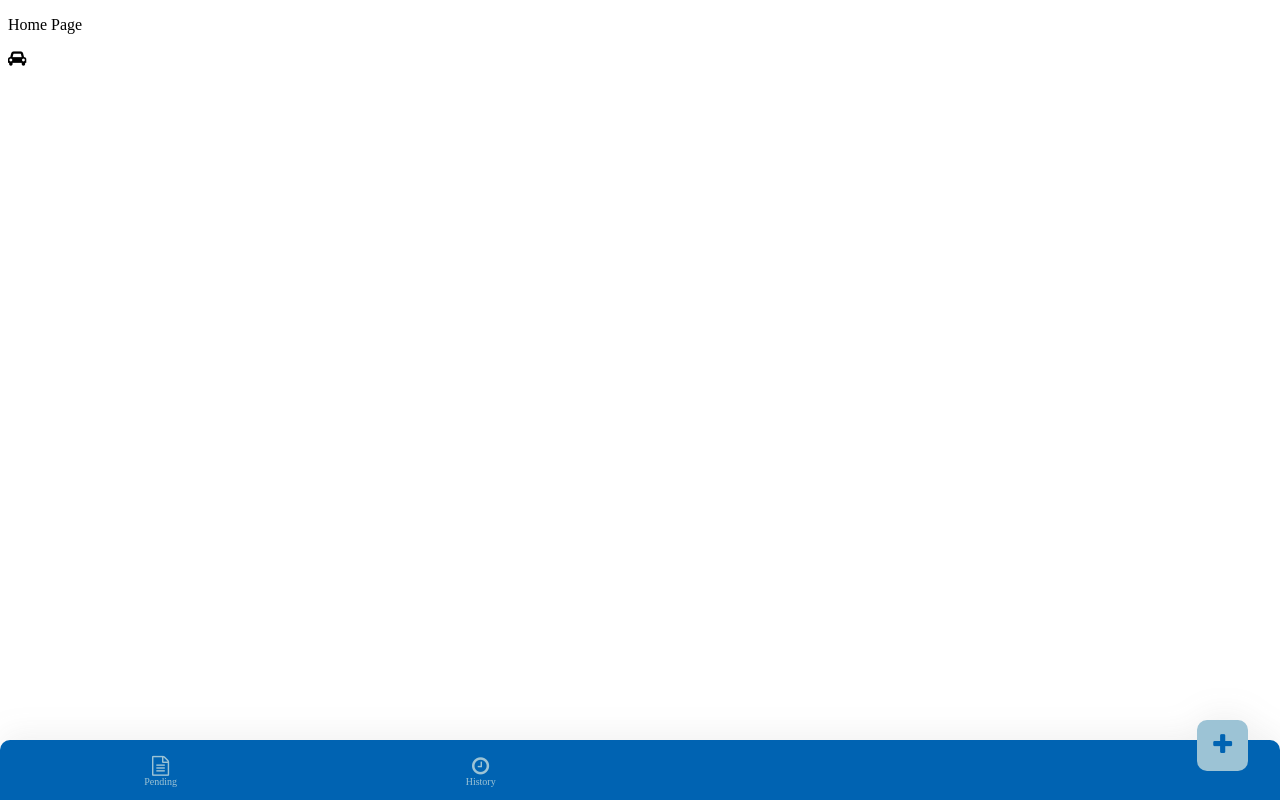
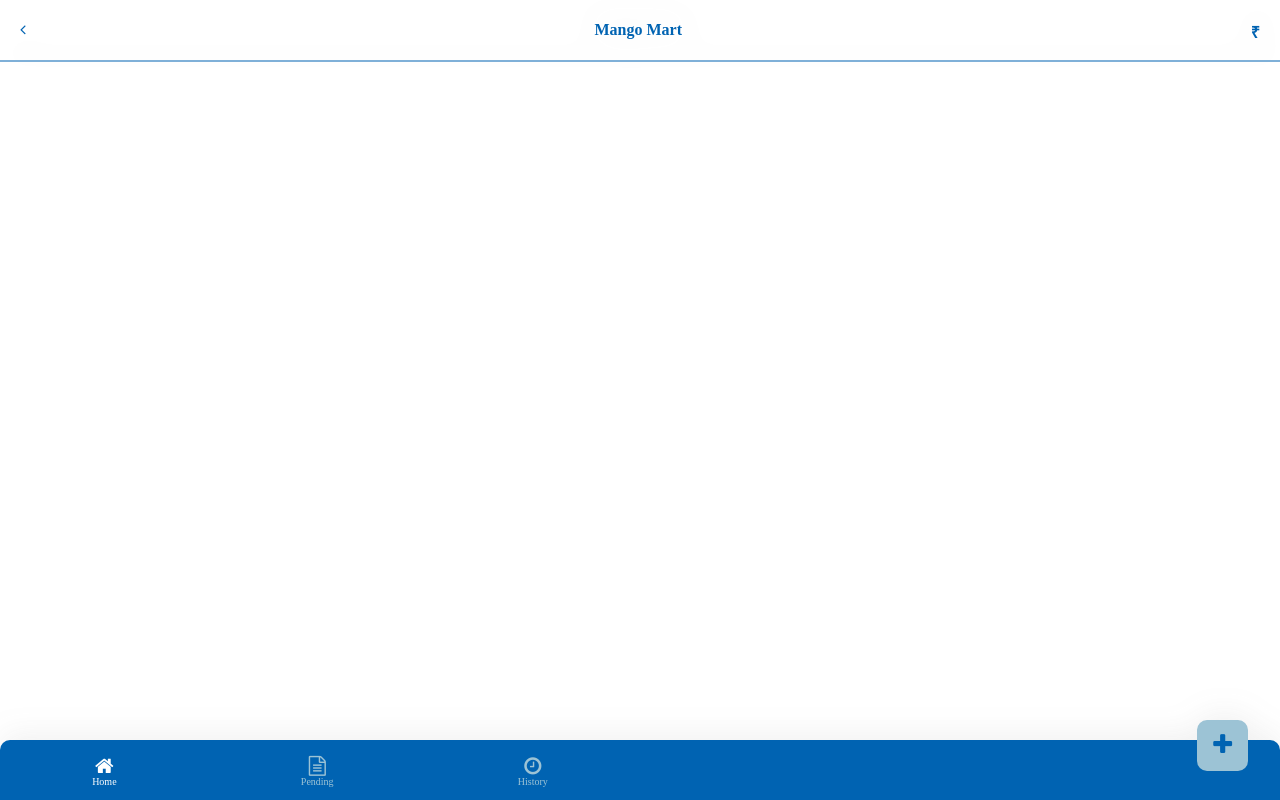
Before and after one commit to Jaya738/MangoMart, a React (Create React App) app: page / in a window 1280 px wide. Built offline with nearby package versions, Linux system fonts and the light colour scheme.

Commit message:
Added Header and Home Button in Footer

```diff
--- a/src/components/Footer/index.js
+++ b/src/components/Footer/index.js
@@ -54,6 +54,17 @@ function Footer() {
       <div style={styles.controls}>
         <div
           style={
+            currentPath == paths.home
+              ? { ...styles.footerButton, ...styles.active }
+              : styles.footerButton
+          }
+          onClick={() => history.push(paths.home)}
+        >
+          <i style={styles.footerIcon} class="fa fa-home"></i>
+          <span>Home</span>
+        </div>
+        <div
+          style={
             currentPath.includes(paths.pendingBills)
               ? { ...styles.footerButton, ...styles.active }
               : styles.footerButton
--- /dev/null
+++ b/src/components/Header/index.js
@@ -0,0 +1,44 @@
+import React from "react";
+import { useHistory } from "react-router-dom";
+import colors from "../../constants/colors";
+function Header(props) {
+  const history = useHistory();
+  const styles = {
+    container: {
+      position: "fixed",
+      top: "0",
+      left: "0",
+      width: "100%",
+      filter: "drop-shadow(2px -5px 15px rgba(85, 94, 88, 0.09))",
+      color: colors.SECONDARY_TEXT_COLOUR,
+      height: "40px",
+      borderBottom: "1px solid" + colors.SECONDARY_TEXT_COLOUR,
+      display: "flex",
+      justifyContent: "space-between",
+      transform: "translateY(50%)",
+      fontWeight: "Bold",
+    },
+    backBtn: {
+      marginLeft: "20px",
+    },
+    title: {
+      fontSize: "16px",
+    },
+    amount: {
+      marginRight: "20px",
+    },
+  };
+  return (
+    <div style={styles.container}>
+      <i
+        style={styles.backBtn}
+        onClick={() => history.goBack()}
+        class="fa fa-angle-left"
+      ></i>
+      <span style={styles.title}>{props.title}</span>
+      <span style={styles.amount}>₹ {props.amount}</span>
+    </div>
+  );
+}
+
+export default Header;
--- a/src/components/index.js
+++ b/src/components/index.js
@@ -1,3 +1,4 @@
 export { default as AppViewport } from "./AppViewPort";
 export { default as Input } from "./Input";
 export { default as Footer } from "./Footer";
+export { default as Header } from "./Header";
--- a/src/pages/BillHistory/index.js
+++ b/src/pages/BillHistory/index.js
@@ -1,11 +1,12 @@
 import React from "react";
 import features, { flaggedWith } from "../../features";
-import { Footer } from "../../components";
+import { Header, Footer } from "../../components";
+import strings from "../../utils/localization";
 
 function BillHistory() {
   return (
     <div>
-      BillHistory
+      <Header title={strings.billHistory} amount={0} />
       <Footer />
     </div>
   );
--- a/src/pages/HomePage/index.js
+++ b/src/pages/HomePage/index.js
@@ -1,12 +1,12 @@
 import React from "react";
 import features, { flaggedWith } from "../../features";
-import { Footer } from "../../components";
+import { Header, Footer } from "../../components";
+import strings from "../../utils/localization";
 
 function Home() {
   return (
     <div>
-      <p>Home Page</p>
-      <i className="fa fa-car"></i>
+      <Header title={strings.appName} />
       <Footer />
     </div>
   );
--- a/src/pages/PendingBills/index.js
+++ b/src/pages/PendingBills/index.js
@@ -1,11 +1,12 @@
 import React from "react";
 import features, { flaggedWith } from "../../features";
-import { Footer } from "../../components";
+import { Header, Footer } from "../../components";
+import strings from "../../utils/localization";
 
 function PendingBills() {
   return (
     <div>
-      <p>PendingBills</p>
+      <Header title={strings.pendingBills} amount={0} />
       <Footer />
     </div>
   );
--- a/src/utils/localization.js
+++ b/src/utils/localization.js
@@ -8,7 +8,9 @@ export const strings = new Map([
   [
     "en",
     {
-      billHistory: "Bill History",
+      billHistory: "Bills History",
+      pendingBills: "Pending Bills",
+      appName: "Mango Mart",
       checkout: "Checkout",
       home: "Home",
       login: "Login",
```
